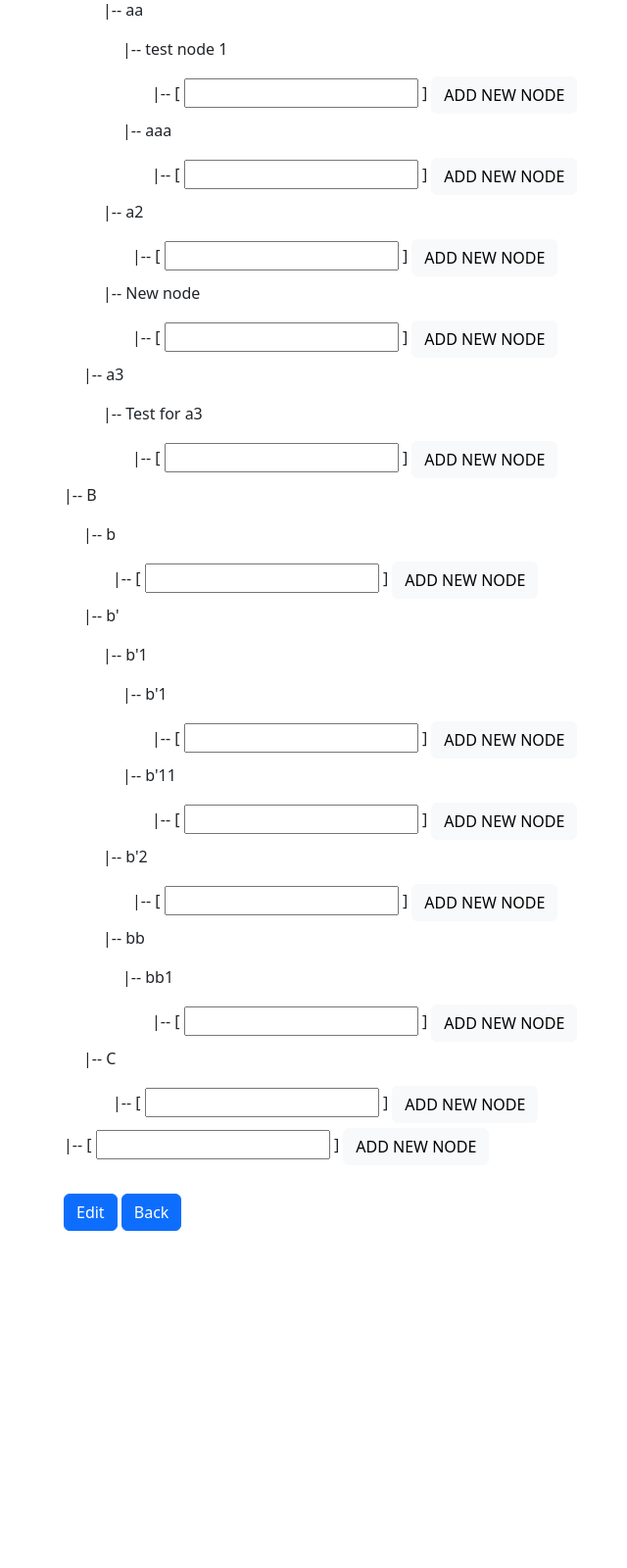
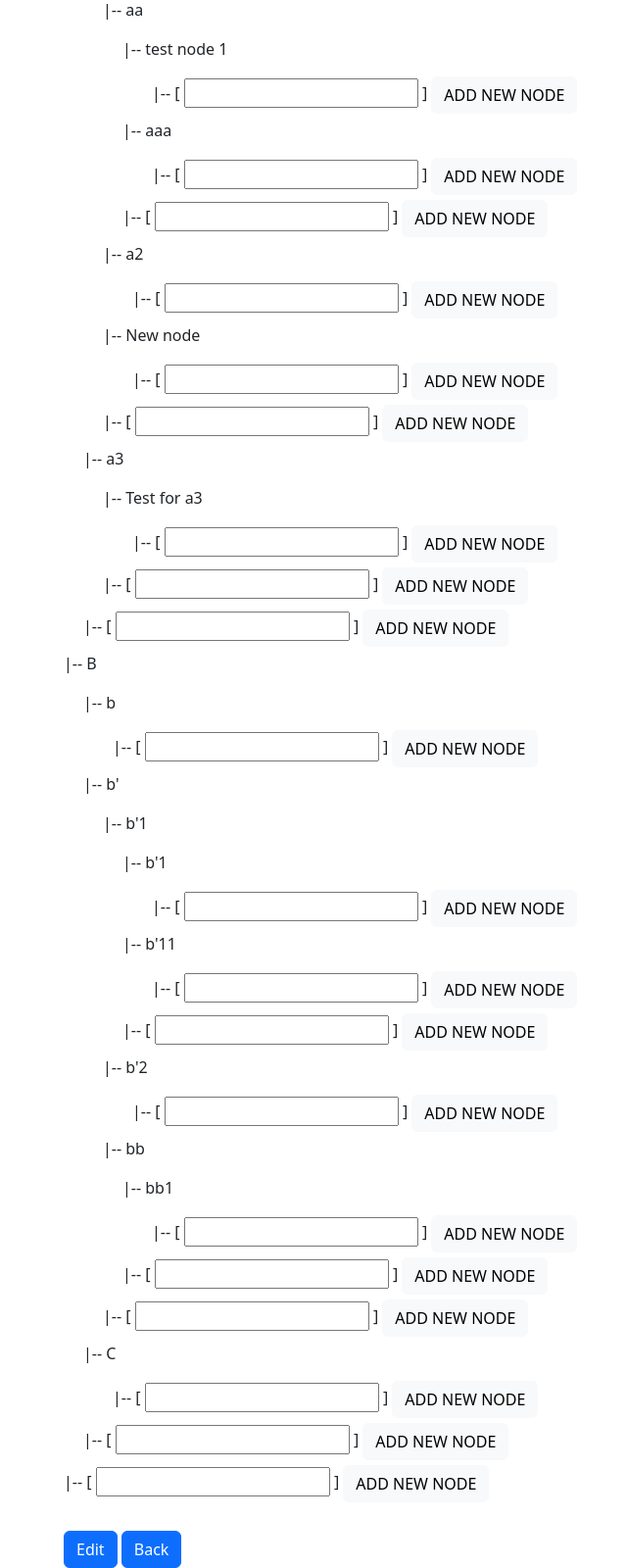
Before and after one commit to andriimosin/lumostree, a Rails app: page /directory_trees/1 in a window 1280 px wide. Shown: the part 154-1754 px from the top of the page at 98% size, without its empty margins (17-657 px from the left). Before the commit the page ends 1410 px from the top, so only its background shows below. Run offline with Rails 7, Linux system fonts and the light colour scheme; data comes from the database, SQL or seed files in the repository; style sheets or scripts are compiled from the project's sources; some libraries are stand-ins or nearby versions.

Commit message:
Fixed bug with missing field for child node creation

```diff
--- a/app/views/directory_trees/_node_data.html.erb
+++ b/app/views/directory_trees/_node_data.html.erb
@@ -10,7 +10,7 @@
   <div class='children-nodes'>
     <%= render 'node_data', node: child, directory_tree_id: directory_tree_id %>
 
-    <% if i == node.children.count %>
+    <% if i+1 == node.children.count %>
       <%= render 'create_new_node', directory_tree_id: directory_tree_id, parent_id: node.id %>
     <% end %>
   </div>
--- a/config/database.yml
+++ b/config/database.yml
@@ -28,7 +28,6 @@ test:
   password:
   host: localhost
 
-
 production:
   <<: *default
   database: lumostree_prod
```
Also changed, not shown: 2 other files.
